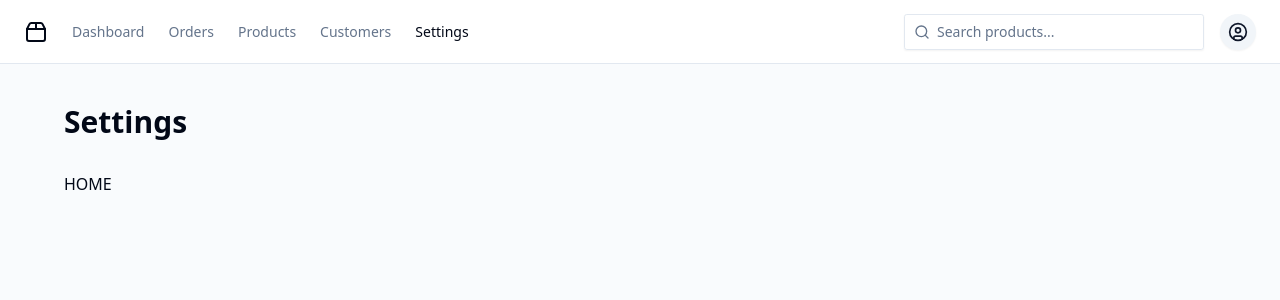
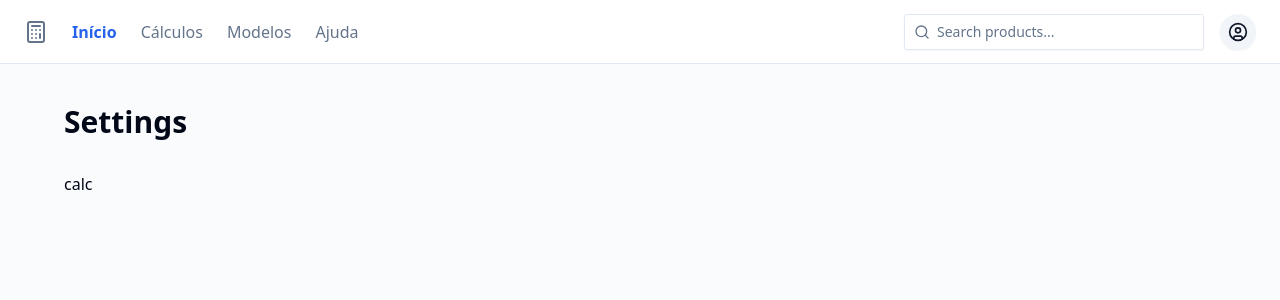
Before and after one commit to paulo-fs/calcPrev, a React (Vite) app: page / in a window 1280 px wide. Shown: the top 300 px of the page. Built offline with nearby package versions, Linux system fonts and the light colour scheme.

Commit message:
feat: add header navigation menu

```diff
--- a/src/Router/index.tsx
+++ b/src/Router/index.tsx
@@ -3,6 +3,7 @@ import { AuthGuard } from './AuthGuard';
 import { AuthLayout, SignedLayout } from 'src/view/layouts';
 import { Login } from 'src/view/pages/public/Login/Login';
 import { Register } from 'src/view/pages/public/Register/Register';
+import { headerNavigationPaths } from 'src/shared/constants/headerNavigationPaths';
 
 export function Router() {
   return (
@@ -18,7 +19,13 @@ export function Router() {
         {/* private routes */}
         <Route element={<AuthGuard isPrivate={true} />}>
           <Route element={<SignedLayout />}>
-            <Route path="/" element={<div>HOME</div>} />
+            {headerNavigationPaths.map((path) => (
+              <Route
+                path={path.path}
+                element={<div>calc</div>}
+                key={path.path}
+              />
+            ))}
           </Route>
         </Route>
       </Routes>
--- /dev/null
+++ b/src/shared/constants/headerNavigationPaths.ts
@@ -0,0 +1,18 @@
+export const headerNavigationPaths = [
+  {
+    path: '/',
+    label: 'Início',
+  },
+  {
+    path: '/calc',
+    label: 'Cálculos',
+  },
+  {
+    path: '/models',
+    label: 'Modelos',
+  },
+  {
+    path: '/help',
+    label: 'Ajuda',
+  },
+];
--- a/src/view/layouts/SignedLayout/SignedLayout.tsx
+++ b/src/view/layouts/SignedLayout/SignedLayout.tsx
@@ -1,142 +1,11 @@
-import { CircleUser, Menu, Package2, Search } from 'lucide-react';
 import { Outlet } from 'react-router-dom';
 
-import {
-  Button,
-  DropdownMenu,
-  DropdownMenuContent,
-  DropdownMenuItem,
-  DropdownMenuLabel,
-  DropdownMenuSeparator,
-  DropdownMenuTrigger,
-  Input,
-  Sheet,
-  SheetContent,
-  SheetTrigger,
-} from 'components/index';
+import { HeaderMenu } from './components/HeaderMenu/HeaderMenu';
 
 export function SignedLayout() {
   return (
     <div className="flex min-h-screen w-full flex-col">
-      <header className="sticky top-0 flex h-16 items-center gap-4 border-b bg-background px-4 md:px-6">
-        <nav className="hidden flex-col gap-6 text-lg font-medium md:flex md:flex-row md:items-center md:gap-5 md:text-sm lg:gap-6">
-          <a
-            href="#"
-            className="flex items-center gap-2 text-lg font-semibold md:text-base"
-          >
-            <Package2 className="h-6 w-6" />
-            <span className="sr-only">Acme Inc</span>
-          </a>
-          <a
-            href="#"
-            className="text-muted-foreground transition-colors hover:text-foreground"
-          >
-            Dashboard
-          </a>
-          <a
-            href="#"
-            className="text-muted-foreground transition-colors hover:text-foreground"
-          >
-            Orders
-          </a>
-          <a
-            href="#"
-            className="text-muted-foreground transition-colors hover:text-foreground"
-          >
-            Products
-          </a>
-          <a
-            href="#"
-            className="text-muted-foreground transition-colors hover:text-foreground"
-          >
-            Customers
-          </a>
-          <a
-            href="#"
-            className="text-foreground transition-colors hover:text-foreground"
-          >
-            Settings
-          </a>
-        </nav>
-        <Sheet>
-          <SheetTrigger asChild>
-            <Button
-              variant="outline"
-              size="icon"
-              className="shrink-0 md:hidden"
-            >
-              <Menu className="h-5 w-5" />
-              <span className="sr-only">Toggle navigation menu</span>
-            </Button>
-          </SheetTrigger>
-          <SheetContent side="left">
-            <nav className="grid gap-6 text-lg font-medium">
-              <a
-                href="#"
-                className="flex items-center gap-2 text-lg font-semibold"
-              >
-                <Package2 className="h-6 w-6" />
-                <span className="sr-only">Acme Inc</span>
-              </a>
-              <a
-                href="#"
-                className="text-muted-foreground hover:text-foreground"
-              >
-                Dashboard
-              </a>
-              <a
-                href="#"
-                className="text-muted-foreground hover:text-foreground"
-              >
-                Orders
-              </a>
-              <a
-                href="#"
-                className="text-muted-foreground hover:text-foreground"
-              >
-                Products
-              </a>
-              <a
-                href="#"
-                className="text-muted-foreground hover:text-foreground"
-              >
-                Customers
-              </a>
-              <a href="#" className="hover:text-foreground">
-                Settings
-              </a>
-            </nav>
-          </SheetContent>
-        </Sheet>
-        <div className="flex w-full items-center gap-4 md:ml-auto md:gap-2 lg:gap-4">
-          <form className="ml-auto flex-1 sm:flex-initial">
-            <div className="relative">
-              <Search className="absolute left-2.5 top-2.5 h-4 w-4 text-muted-foreground" />
-              <Input
-                type="search"
-                placeholder="Search products..."
-                className="pl-8 sm:w-[300px] md:w-[200px] lg:w-[300px]"
-              />
-            </div>
-          </form>
-          <DropdownMenu>
-            <DropdownMenuTrigger asChild>
-              <Button variant="secondary" size="icon" className="rounded-full">
-                <CircleUser className="h-5 w-5" />
-                <span className="sr-only">Toggle user menu</span>
-              </Button>
-            </DropdownMenuTrigger>
-            <DropdownMenuContent align="end">
-              <DropdownMenuLabel>My Account</DropdownMenuLabel>
-              <DropdownMenuSeparator />
-              <DropdownMenuItem>Settings</DropdownMenuItem>
-              <DropdownMenuItem>Support</DropdownMenuItem>
-              <DropdownMenuSeparator />
-              <DropdownMenuItem>Logout</DropdownMenuItem>
-            </DropdownMenuContent>
-          </DropdownMenu>
-        </div>
-      </header>
+      <HeaderMenu />
       <main className="flex min-h-[calc(100vh_-_theme(spacing.16))] flex-1 flex-col gap-4 bg-muted/40 p-4 md:gap-8 md:p-10">
         <div className="mx-auto grid w-full max-w-6xl gap-2">
           <h1 className="text-3xl font-semibold">Settings</h1>
--- /dev/null
+++ b/src/view/layouts/SignedLayout/components/HeaderMenu/HeaderMenu.tsx
@@ -0,0 +1,49 @@
+import { CircleUser, Search } from 'lucide-react';
+
+import {
+  Button,
+  DropdownMenu,
+  DropdownMenuContent,
+  DropdownMenuItem,
+  DropdownMenuLabel,
+  DropdownMenuSeparator,
+  DropdownMenuTrigger,
+  Input,
+} from 'components/index';
+import { HeaderNavigation } from '../HeaderNavigation/HeaderNavigation';
+
+export function HeaderMenu() {
+  return (
+    <header className="sticky top-0 flex h-16 items-center gap-4 border-b bg-background px-4 md:px-6">
+      <HeaderNavigation />
+      <div className="flex w-full items-center gap-4 md:ml-auto md:gap-2 lg:gap-4">
+        <form className="ml-auto flex-1 sm:flex-initial">
+          <div className="relative">
+            <Search className="absolute left-2.5 top-2.5 h-4 w-4 text-muted-foreground" />
+            <Input
+              type="search"
+              placeholder="Search products..."
+              className="pl-8 sm:w-[300px] md:w-[200px] lg:w-[300px]"
+            />
+          </div>
+        </form>
+        <DropdownMenu>
+          <DropdownMenuTrigger asChild>
+            <Button variant="secondary" size="icon" className="rounded-full">
+              <CircleUser className="h-5 w-5" />
+              <span className="sr-only">Toggle user menu</span>
+            </Button>
+          </DropdownMenuTrigger>
+          <DropdownMenuContent align="end">
+            <DropdownMenuLabel>My Account</DropdownMenuLabel>
+            <DropdownMenuSeparator />
+            <DropdownMenuItem>Settings</DropdownMenuItem>
+            <DropdownMenuItem>Support</DropdownMenuItem>
+            <DropdownMenuSeparator />
+            <DropdownMenuItem>Logout</DropdownMenuItem>
+          </DropdownMenuContent>
+        </DropdownMenu>
+      </div>
+    </header>
+  );
+}
--- /dev/null
+++ b/src/view/layouts/SignedLayout/components/HeaderNavigation/HeaderNavigation.tsx
@@ -0,0 +1,55 @@
+import { Calculator, Menu } from 'lucide-react';
+import { useLocation } from 'react-router-dom';
+import { headerNavigationPaths } from 'src/shared/constants/headerNavigationPaths';
+import { NavigationItem } from '../NavigationItem/NavigationItem';
+import { Button, Sheet, SheetContent, SheetTrigger } from 'src/view/components';
+
+export function HeaderNavigation() {
+  const currentPath = useLocation().pathname;
+
+  return (
+    <>
+      {/* desktop menu */}
+      <nav className="hidden flex-col gap-6 text-lg font-medium md:flex md:flex-row md:items-center md:gap-5 md:text-sm lg:gap-6">
+        <NavigationItem
+          href="/"
+          isCurrentPage={false}
+          icon={<Calculator className="h-6 w-6" />}
+        >
+          <span className="sr-only">Cálculo Previdenciário</span>
+        </NavigationItem>
+        {headerNavigationPaths.map((path) => (
+          <NavigationItem
+            href={path.path}
+            isCurrentPage={path.path === currentPath}
+            key={path.path}
+          >
+            {path.label}
+          </NavigationItem>
+        ))}
+      </nav>
+      {/* mobile menu */}
+      <Sheet>
+        <SheetTrigger asChild>
+          <Button variant="outline" size="icon" className="shrink-0 md:hidden">
+            <Menu className="h-5 w-5" />
+            <span className="sr-only">Toggle navigation menu</span>
+          </Button>
+        </SheetTrigger>
+        <SheetContent side="left">
+          <nav className="grid gap-6 text-lg font-medium">
+            {headerNavigationPaths.map((path) => (
+              <NavigationItem
+                href={path.path}
+                isCurrentPage={path.path === currentPath}
+                key={path.path}
+              >
+                {path.label}
+              </NavigationItem>
+            ))}
+          </nav>
+        </SheetContent>
+      </Sheet>
+    </>
+  );
+}
--- /dev/null
+++ b/src/view/layouts/SignedLayout/components/NavigationItem/NavigationItem.styles.ts
@@ -0,0 +1,17 @@
+import { cva } from 'class-variance-authority';
+
+export const styles = cva(
+  'flex items-center gap-2 text-lg md:text-base text-muted-foreground hover:text-foreground transition-colors',
+  {
+    variants: {
+      active: {
+        true: 'font-semibold text-primary',
+        false: '',
+      },
+    },
+
+    defaultVariants: {
+      active: false,
+    },
+  },
+);
--- /dev/null
+++ b/src/view/layouts/SignedLayout/components/NavigationItem/NavigationItem.tsx
@@ -0,0 +1,18 @@
+import { cn } from 'src/shared/utils/cn';
+import { styles as s } from './NavigationItem.styles';
+import { NavigationItemProps } from './NavigationItem.types';
+
+export function NavigationItem({
+  children,
+  icon,
+  className,
+  isCurrentPage,
+  ...props
+}: NavigationItemProps) {
+  return (
+    <a className={cn(s({ active: isCurrentPage }), className)} {...props}>
+      {icon}
+      {children}
+    </a>
+  );
+}
--- /dev/null
+++ b/src/view/layouts/SignedLayout/components/NavigationItem/NavigationItem.types.ts
@@ -0,0 +1,5 @@
+export interface NavigationItemProps extends React.ComponentProps<'a'> {
+  children?: React.ReactNode;
+  icon?: React.ReactNode;
+  isCurrentPage: boolean;
+}
```
